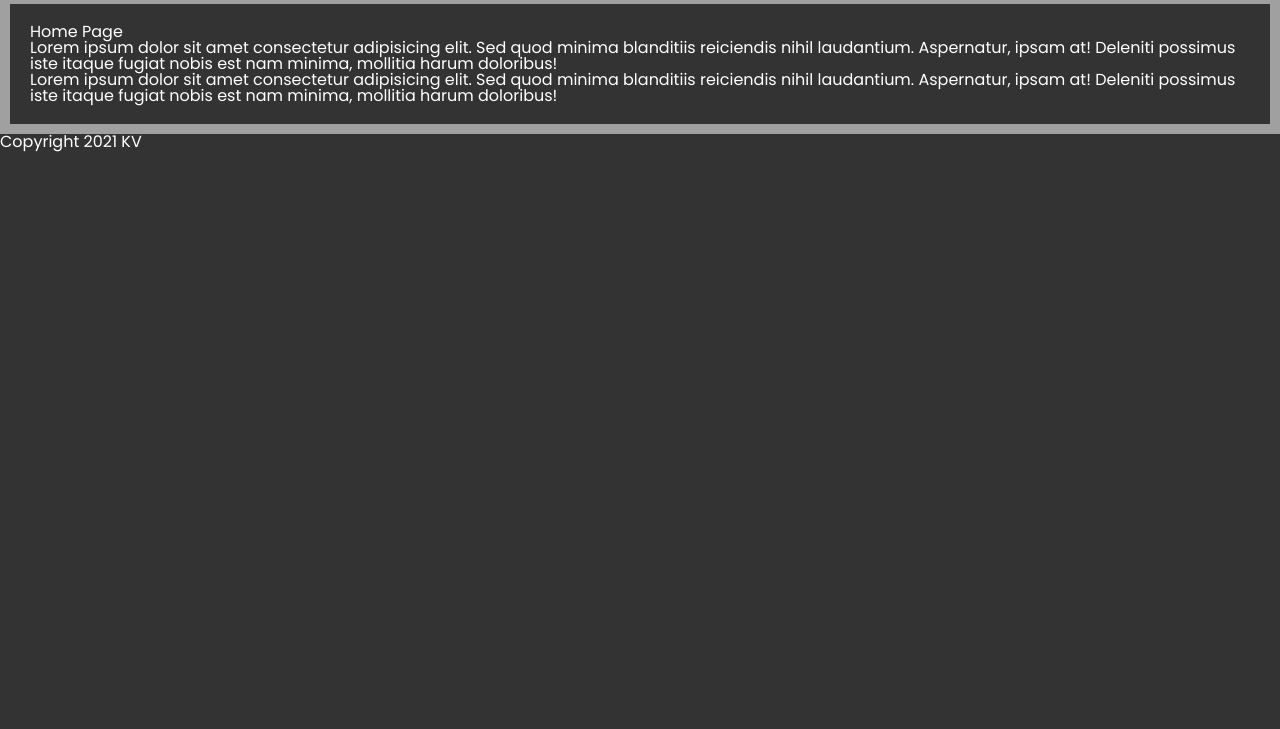
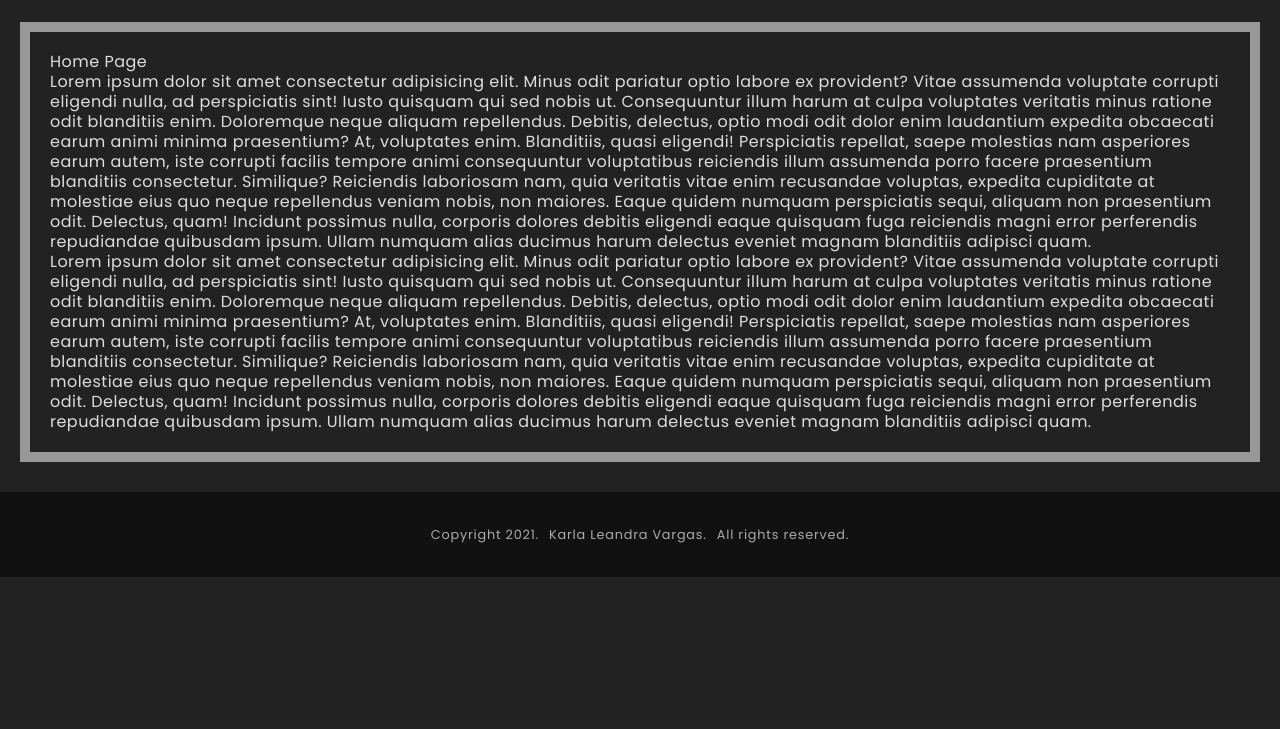
Before and after one commit to codekarla/my-gatsby-portfolio, a Gatsby site: page / in a window 1280 px wide. Shown: the part 71-800 px from the top of the page. Built offline with nearby package versions, Linux system fonts and the light colour scheme; Gatsby itself is replaced by a stand-in of ours; a web font is replaced by a local one.

Commit message:
Style footer

```diff
--- a/src/components/Layout.js
+++ b/src/components/Layout.js
@@ -20,8 +20,10 @@ function Layout({children}) {
 
             {children}
 
-            <footer>
-                Copyright 2021 KV
+            <footer className={style.footer}>
+                <span> Copyright 2021. </span>
+                <span> Karla Leandra Vargas. </span>
+                <span> All rights reserved. </span>
             </footer>
         </div>
     )
--- a/src/pages/index.js
+++ b/src/pages/index.js
@@ -6,8 +6,16 @@ function Home() {
     return (<Layout>
         <main>
             <h1>Home Page</h1>
-            <p> Lorem ipsum dolor sit amet consectetur adipisicing elit. Sed quod minima blanditiis reiciendis nihil laudantium. Aspernatur, ipsam at! Deleniti possimus iste itaque fugiat nobis est nam minima, mollitia harum doloribus! </p>
-            <p> Lorem ipsum dolor sit amet consectetur adipisicing elit. Sed quod minima blanditiis reiciendis nihil laudantium. Aspernatur, ipsam at! Deleniti possimus iste itaque fugiat nobis est nam minima, mollitia harum doloribus! </p>
+            <p> Lorem ipsum dolor sit amet consectetur adipisicing elit. Minus odit pariatur optio labore ex provident? Vitae assumenda voluptate corrupti eligendi nulla, ad perspiciatis sint! Iusto quisquam qui sed nobis ut.
+            Consequuntur illum harum at culpa voluptates veritatis minus ratione odit blanditiis enim. Doloremque neque aliquam repellendus. Debitis, delectus, optio modi odit dolor enim laudantium expedita obcaecati earum animi minima praesentium?
+            At, voluptates enim. Blanditiis, quasi eligendi! Perspiciatis repellat, saepe molestias nam asperiores earum autem, iste corrupti facilis tempore animi consequuntur voluptatibus reiciendis illum assumenda porro facere praesentium blanditiis consectetur. Similique?
+            Reiciendis laboriosam nam, quia veritatis vitae enim recusandae voluptas, expedita cupiditate at molestiae eius quo neque repellendus veniam nobis, non maiores. Eaque quidem numquam perspiciatis sequi, aliquam non praesentium odit.
+            Delectus, quam! Incidunt possimus nulla, corporis dolores debitis eligendi eaque quisquam fuga reiciendis magni error perferendis repudiandae quibusdam ipsum. Ullam numquam alias ducimus harum delectus eveniet magnam blanditiis adipisci quam. </p>
+            <p> Lorem ipsum dolor sit amet consectetur adipisicing elit. Minus odit pariatur optio labore ex provident? Vitae assumenda voluptate corrupti eligendi nulla, ad perspiciatis sint! Iusto quisquam qui sed nobis ut.
+            Consequuntur illum harum at culpa voluptates veritatis minus ratione odit blanditiis enim. Doloremque neque aliquam repellendus. Debitis, delectus, optio modi odit dolor enim laudantium expedita obcaecati earum animi minima praesentium?
+            At, voluptates enim. Blanditiis, quasi eligendi! Perspiciatis repellat, saepe molestias nam asperiores earum autem, iste corrupti facilis tempore animi consequuntur voluptatibus reiciendis illum assumenda porro facere praesentium blanditiis consectetur. Similique?
+            Reiciendis laboriosam nam, quia veritatis vitae enim recusandae voluptas, expedita cupiditate at molestiae eius quo neque repellendus veniam nobis, non maiores. Eaque quidem numquam perspiciatis sequi, aliquam non praesentium odit.
+            Delectus, quam! Incidunt possimus nulla, corporis dolores debitis eligendi eaque quisquam fuga reiciendis magni error perferendis repudiandae quibusdam ipsum. Ullam numquam alias ducimus harum delectus eveniet magnam blanditiis adipisci quam. </p>
         </main>
     </Layout>);
 }
--- a/src/sass/global.scss
+++ b/src/sass/global.scss
@@ -5,11 +5,15 @@
 body {
     font-size: 1rem;
     font-family: 'Poppins', sans-serif;
-    color: white;
-    background-color: #333;
+    line-height: 1.25;
+    letter-spacing: 0.03rem;
+    color: #ddd;
+    background-color: #222;
     // background: linear-gradient(to right, #159957, #155799);
 }
 main {
+    position: relative;
     padding: 20px;
+    margin: 20px;
     border: 10px solid #fff8;
 }
--- a/src/sass/layout.module.scss
+++ b/src/sass/layout.module.scss
@@ -45,3 +45,19 @@
         }
     }
 }
+
+.footer {
+    display: flex;
+    flex-flow: row wrap;
+    justify-content: center;
+    padding: 30px;
+    margin-top: 30px;
+    font-size: 0.8rem;
+    letter-spacing: 0.05rem;
+    color: #aaa;
+    background-color: #111;
+
+    span {
+        padding: 5px;
+    }
+}
```
Also changed, not shown: src/css/global.css, src/css/layout.module.css, 2 other files.
